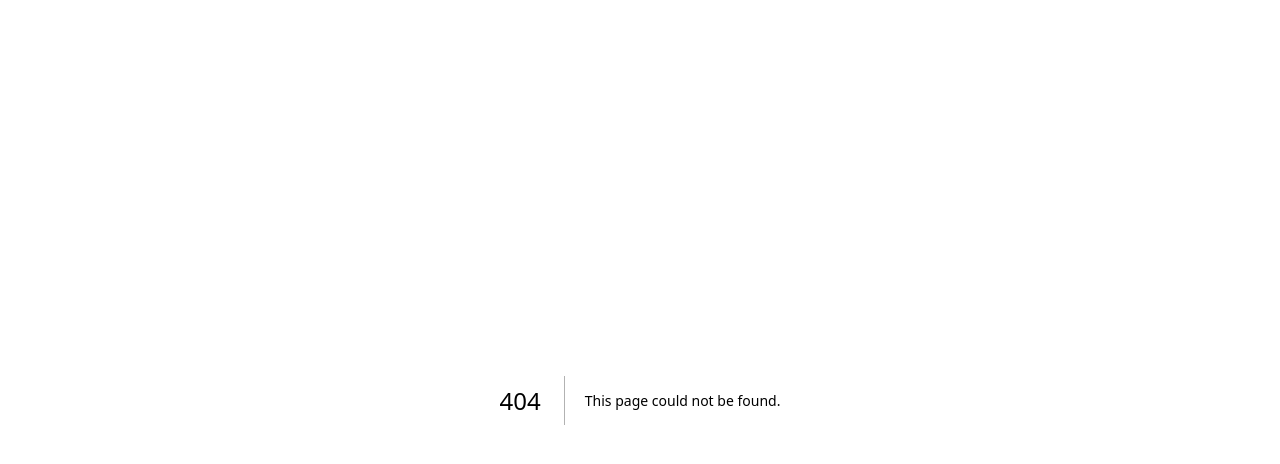
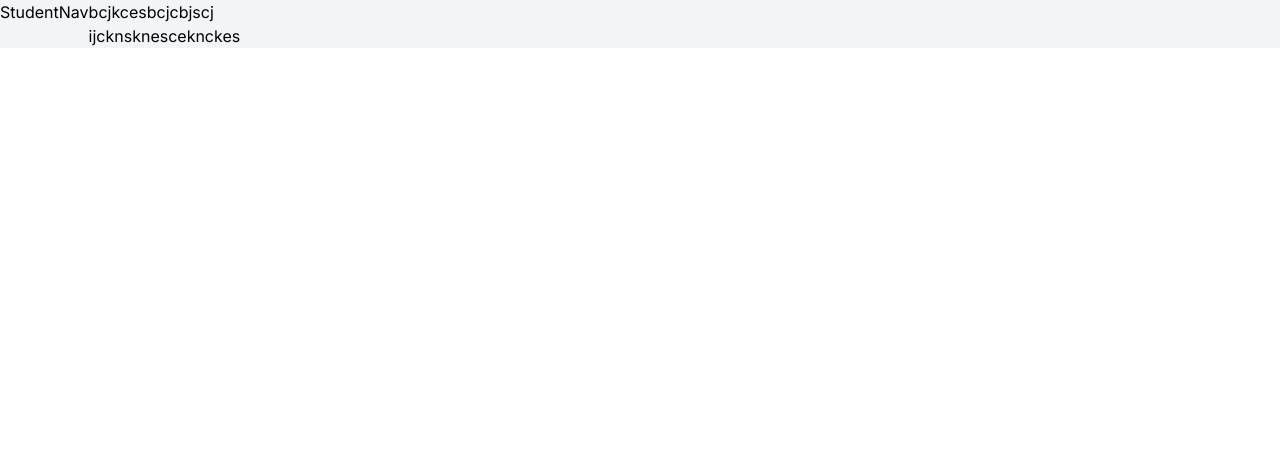
Before and after one commit to chayilDeborah/socrs, a Next.js app: page /student in a window 1280 px wide. Before the commit this address had no page. Shown: the top 464 px of the page. Built offline with nearby package versions, Linux system fonts and the light colour scheme.

Commit message:
feat: create studentDashboard and studentNav

```diff
--- /dev/null
+++ b/app/component/StudentDashboard.js
@@ -0,0 +1,25 @@
+import React from 'react'
+import StudentNav from './StudentNav'
+
+const StudentDashboard = () => {
+  return (
+   <>
+   <div className='flex justify-center'>
+    <div className='w-full'>
+        <div className='flex'>
+            <StudentNav />
+            <div>
+                bcjkcesbcjcbjscj
+                <div>ijcknsknesceknckes</div>
+            </div>
+
+        </div>
+
+    </div>
+
+   </div>
+   </>
+  )
+}
+
+export default StudentDashboard
--- /dev/null
+++ b/app/component/StudentNav.js
@@ -0,0 +1,9 @@
+import React from 'react'
+
+const StudentNav = () => {
+  return (
+    <div>StudentNav</div>
+  )
+}
+
+export default StudentNav
--- /dev/null
+++ b/app/student/page.js
@@ -0,0 +1,19 @@
+import React from 'react'
+import StudentDashboard from '../component/StudentDashboard'
+
+const Student = () => {
+  return (
+    <>
+    <div className='flex justify-center bg-[#F2F4F7]'>
+      <div className='lg:max-w-[1440px] w-full '>
+        <div>
+            <StudentDashboard />
+        </div>
+      </div>
+
+    </div>
+    </>
+  )
+}
+
+export default Student
```
